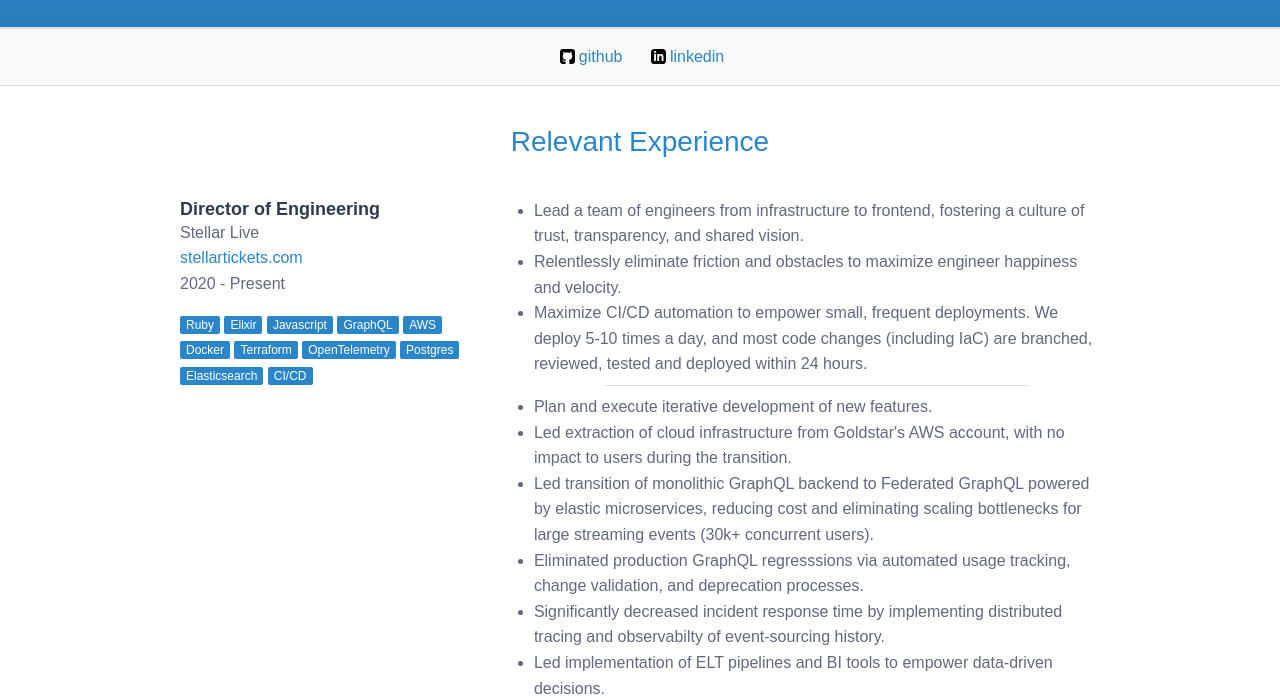
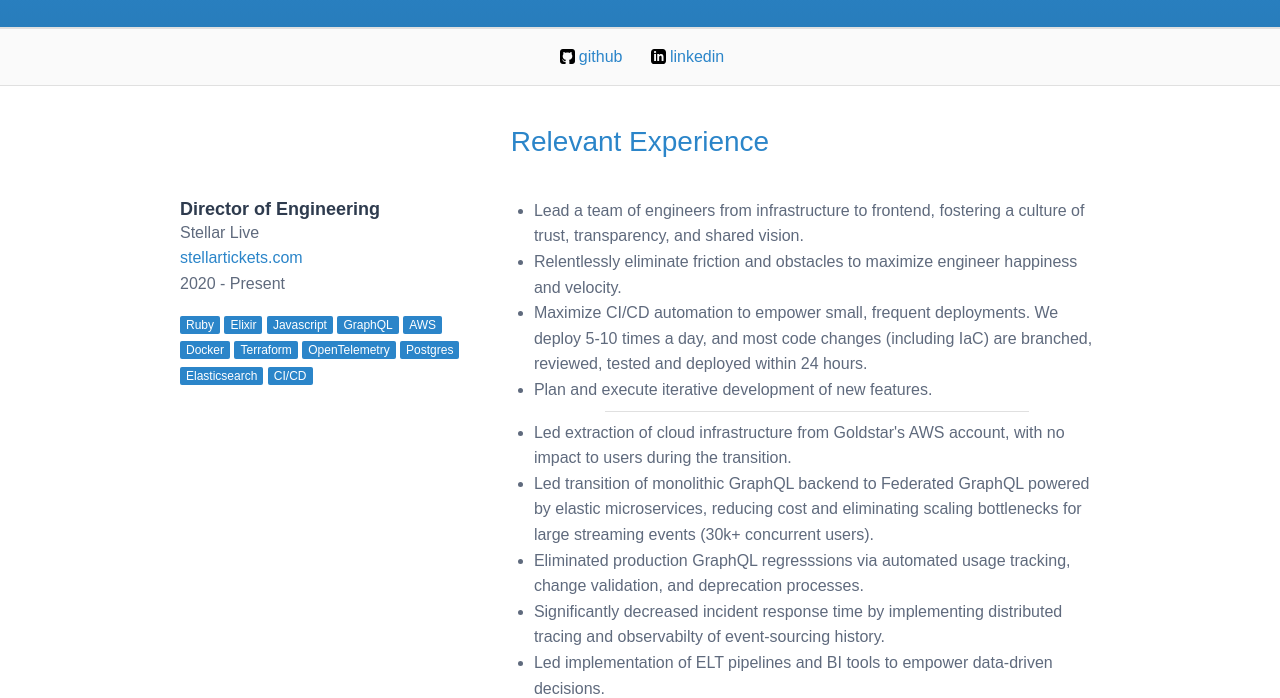
Before and after one commit to kroehre/kroehre.github.io, a plain HTML site: page index.html in a window 1280 px wide. Shown: the part 101-799 px from the top of the page. Drawn offline with Linux system fonts and the light colour scheme.

Commit message:
[squash]

```diff
--- a/index.html
+++ b/index.html
@@ -48,8 +48,8 @@ Stellar Live
 <ul class='description'>
 <li>Lead a team of engineers from infrastructure to frontend, fostering a culture of trust, transparency, and shared vision.</li>
 <li>Relentlessly eliminate friction and obstacles to maximize engineer happiness and velocity.</li>
-<li>Maximize CI/CD automation to empower small, frequent deployments. We deploy 5-10 times a day, and most code changes (including IaC) are branched, reviewed, tested and deployed within 24 hours.<hr/></li>
-<li>Plan and execute iterative development of new features.</li>
+<li>Maximize CI/CD automation to empower small, frequent deployments. We deploy 5-10 times a day, and most code changes (including IaC) are branched, reviewed, tested and deployed within 24 hours.</li>
+<li>Plan and execute iterative development of new features.<hr/></li>
 <li>Led extraction of cloud infrastructure from Goldstar's AWS account, with no impact to users during the transition.</li>
 <li>Led transition of monolithic GraphQL backend to Federated GraphQL powered by elastic microservices, reducing cost and eliminating scaling bottlenecks for large streaming events (30k+ concurrent users).</li>
 <li>Eliminated production GraphQL regresssions via automated usage tracking, change validation, and deprecation processes.</li>
```
